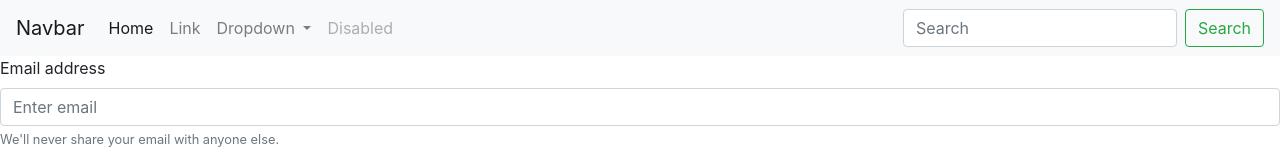
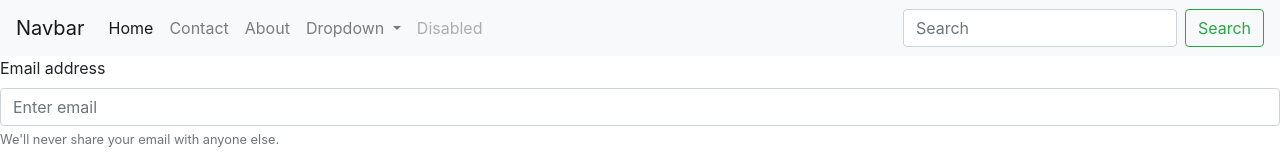
Before and after one commit to farhankarim/20180f1, a plain HTML site: page index.html in a window 1280 px wide. Shown: the top 160 px of the page. Drawn offline with nearby package versions, Linux system fonts and the light colour scheme.

Commit message:
Update index.html

```diff
--- a/index.html
+++ b/index.html
@@ -23,7 +23,11 @@
         <a class="nav-link" href="#">Home <span class="sr-only">(current)</span></a>
       </li>
       <li class="nav-item">
-        <a class="nav-link" href="#">Link</a>
+        <a class="nav-link" href="contact.html">Contact</a>
+      </li>
+
+      <li class="nav-item">
+        <a class="nav-link" href="about.html">About</a>
       </li>
       <li class="nav-item dropdown">
         <a class="nav-link dropdown-toggle" href="#" id="navbarDropdown" role="button" data-toggle="dropdown" aria-haspopup="true" aria-expanded="false">
```
